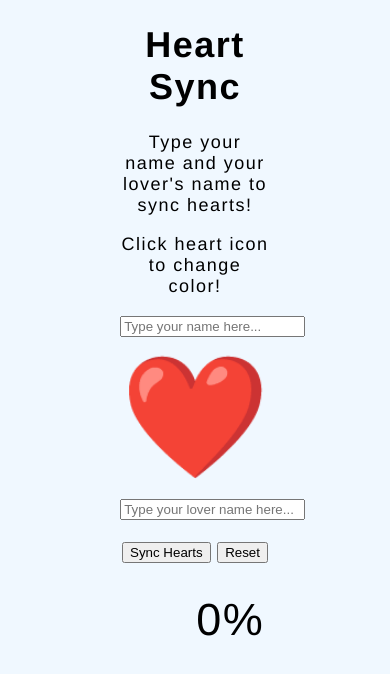
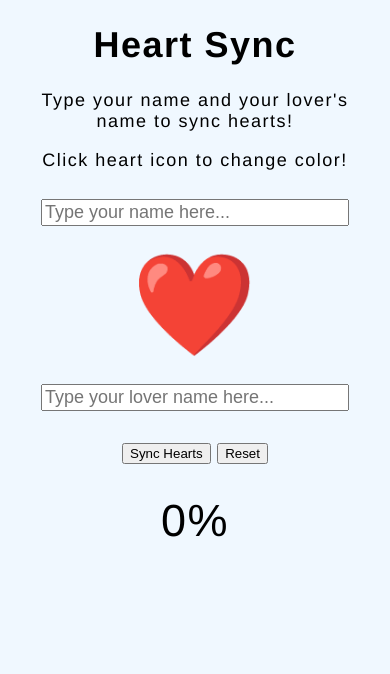
Before and after one commit to Sub-Danzzilo/Heart-Sync, a plain HTML site: page index.html in a window 390 px wide. Drawn offline with Linux system fonts and the light colour scheme.

Commit message:
Fix for adaptive screen

```diff
--- a/styles.css
+++ b/styles.css
@@ -6,6 +6,7 @@ body {
 }
 
 .heart-container {
+    display: relative;
     position: relative;
     width: 50%;
     margin: 20px auto;
@@ -32,16 +33,21 @@ body {
     }
 
     .heart-container {
-        width: 40%;
+        width: 90%;
+        text-align: center;
+        margin: 0 auto;
     }
 
-    #heart {
-        font-size: 120px;
+    input[type="text"] {
+        display: relative;
+        margin: 10px auto;
+        width: 90%;
+        max-width: 300px;
+        font-size: 1em;
     }
 
     .output-text {
         font-size: 2.5em;
         min-width: 220px;
     }
-
 }
```
